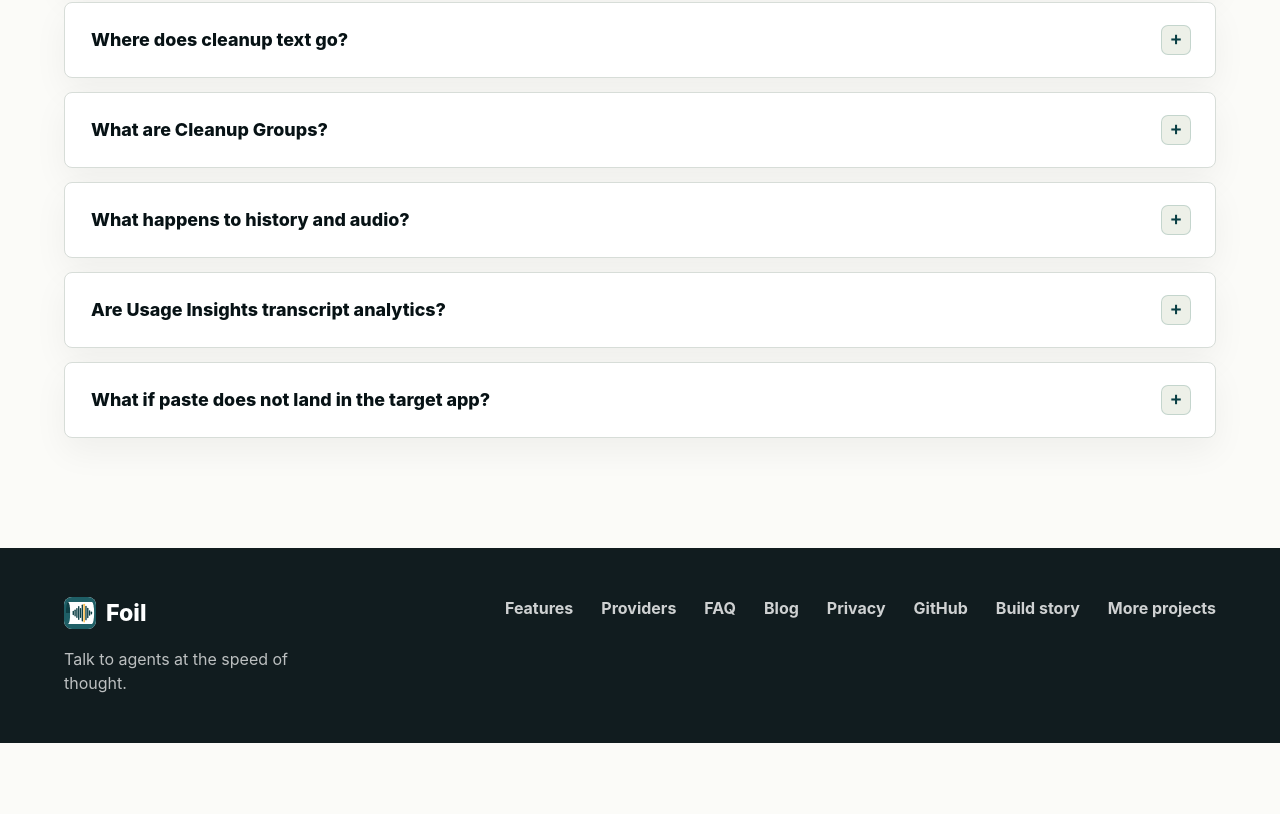
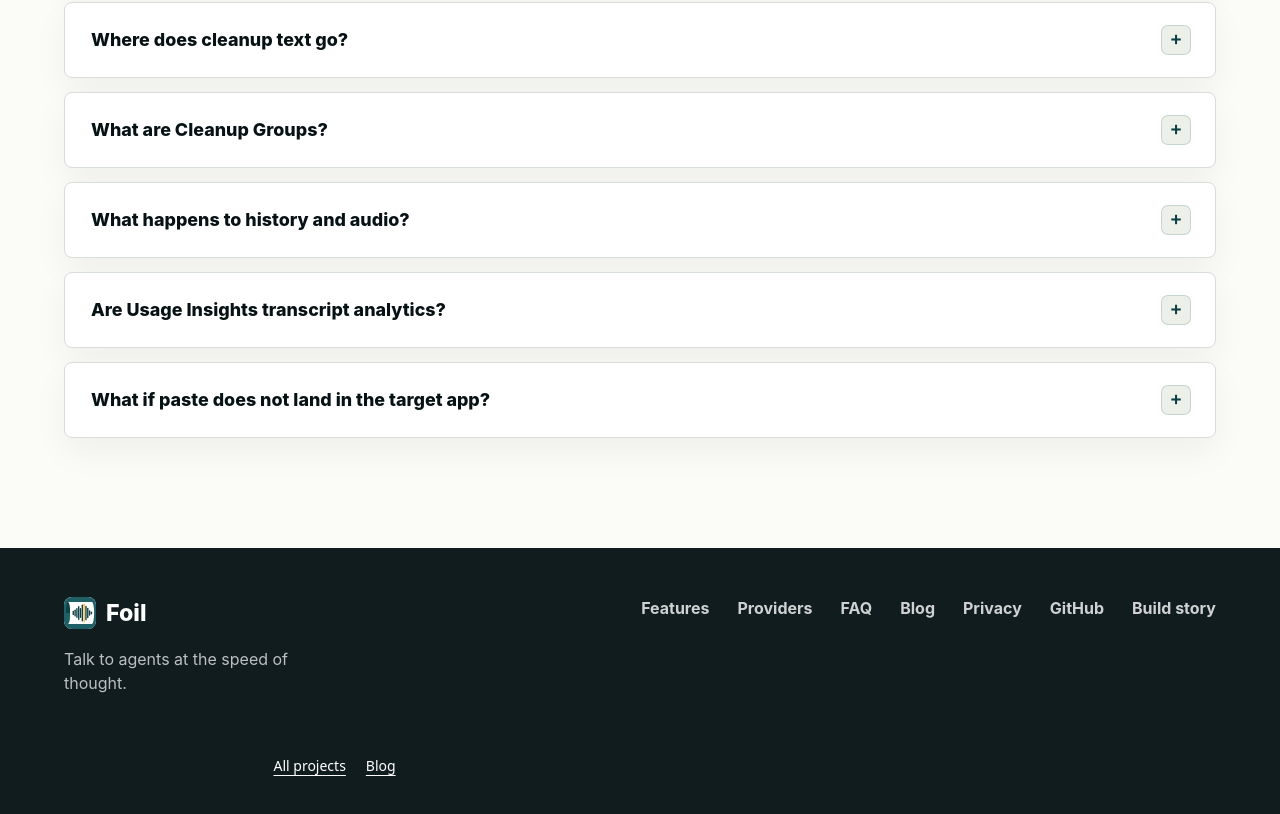
Before and after one commit to usefoil/foil-web, a website: page index.html in a window 1280 px wide. Shown: the part 5052-5866 px from the top of the page. Before the commit the page ends 5795 px from the top, so only its background shows below. Drawn offline with Linux system fonts and the light colour scheme.

Commit message:
feat: connect project landing page to blog navigation

```diff
--- a/index.html
+++ b/index.html
@@ -324,9 +324,10 @@
         <a href="privacy/">Privacy</a>
         <a href="https://github.com/usefoil/foil">GitHub</a>
         <a href="https://neonwatty.com/posts/how-i-built-foil-mac-app-with-codex/">Build story</a>
-        <a href="https://neonwatty.com/projects/">More projects</a>
+
       </nav>
-    </footer>
+    <div role="navigation" aria-label="More from Jeremy Watt" style="display:flex;flex-wrap:wrap;justify-content:center;gap:1.25rem;padding:1.5rem 1rem;width:100%;box-sizing:border-box;font:500 14px/1.5 system-ui,sans-serif"><a href="https://neonwatty.com/projects/" style="color:inherit;text-decoration:underline;text-underline-offset:4px">All projects</a><a href="https://neonwatty.com/posts/" style="color:inherit;text-decoration:underline;text-underline-offset:4px">Blog</a></div>
+</footer>
 
     <script>
       document.querySelectorAll("[data-copy]").forEach((button) => {
```
